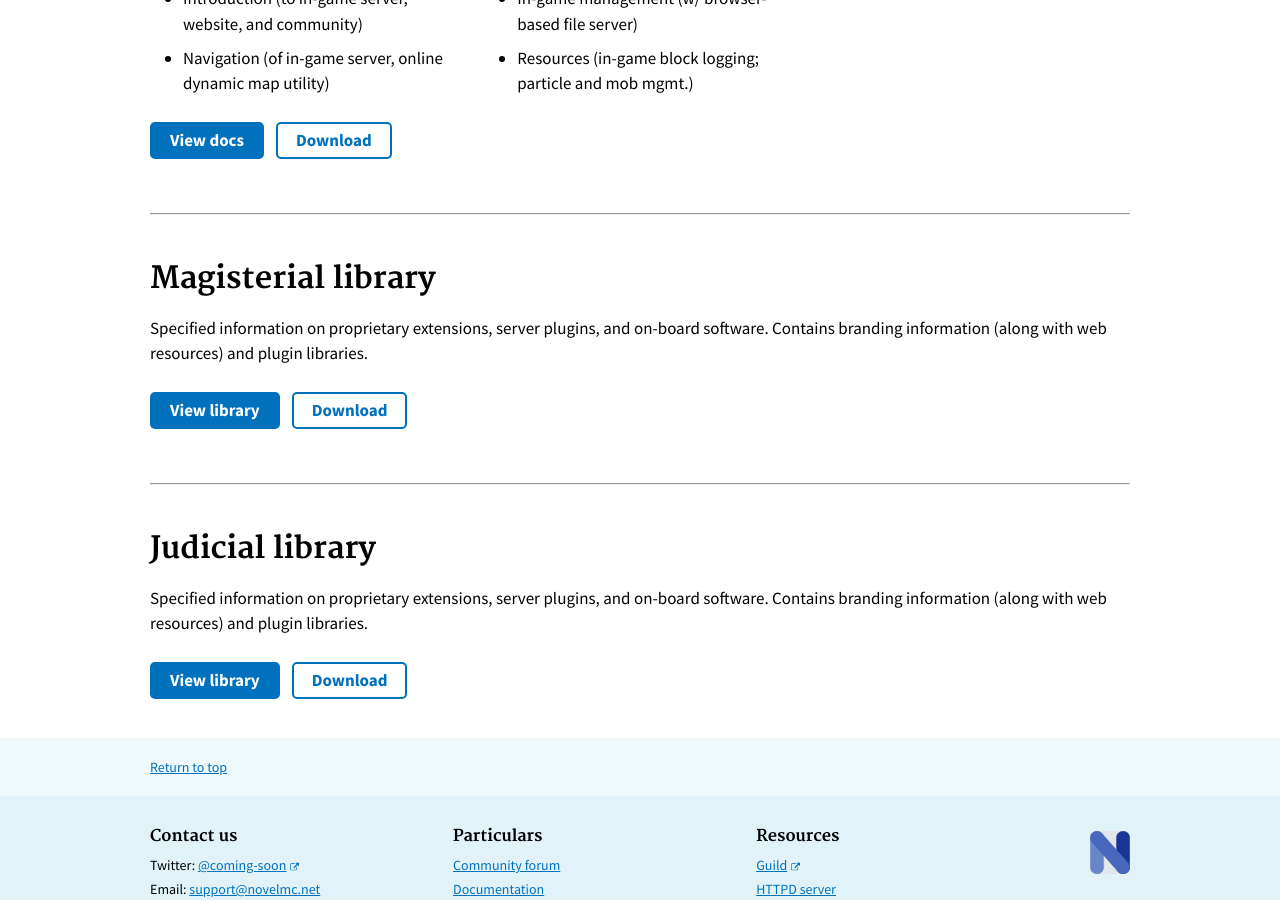
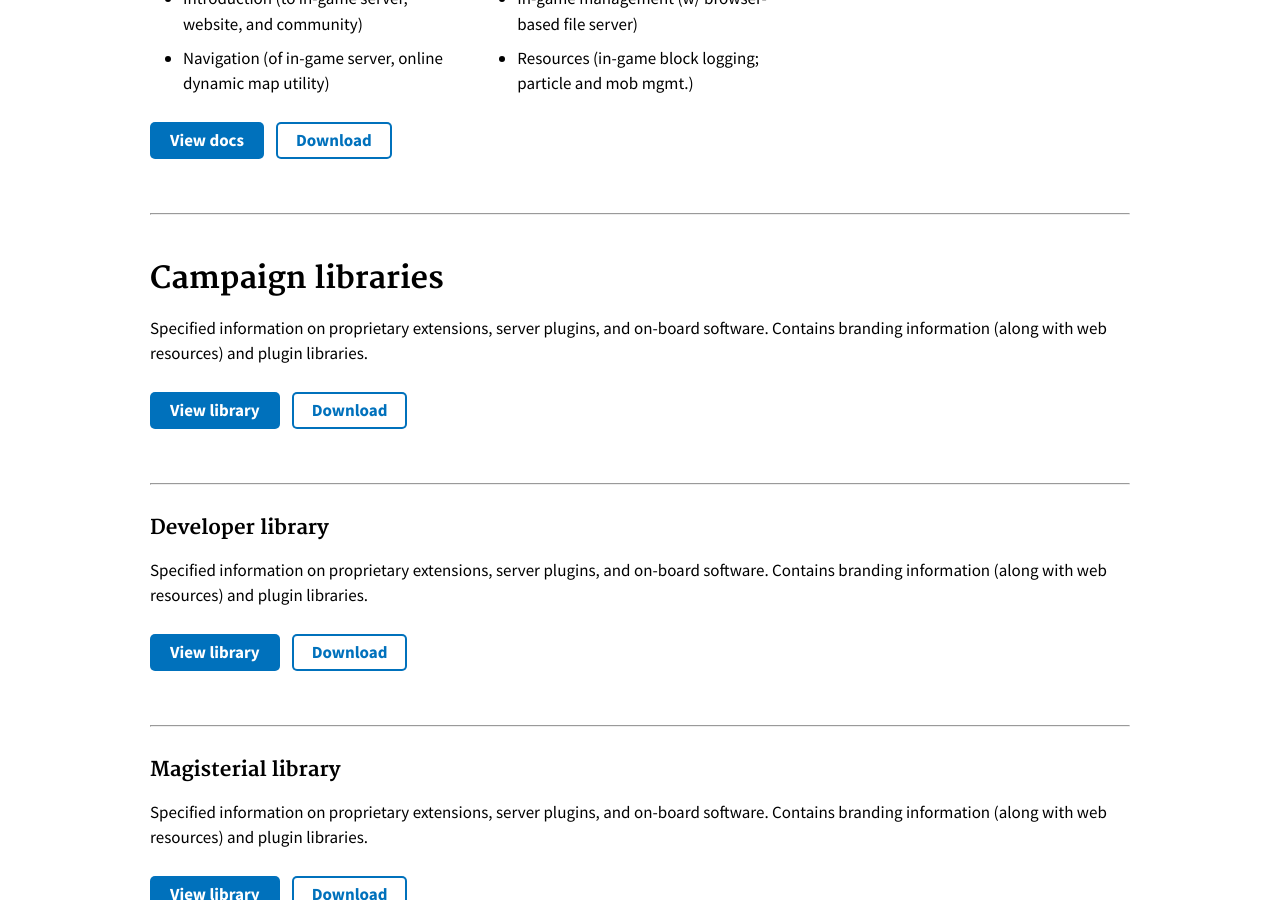
Before and after one commit to serrif/website, a Jekyll site: the page built from main/center.md, in a window 1280 px wide and 900 px high, scrolled down 509 px. Built offline with Jekyll 4.4.1, drawn with Linux system fonts in a browser that asks for light colours.

Commit message:
This is a bad idea

```diff
--- a/main/docs/center.md
+++ b/main/center.md
@@ -42,16 +42,32 @@ Our documentative chambers provide actively-maintained (non-correlative) instruc
 
 <hr style="margin-top: 4.5rem;">
 
-## Magisterial library
+## Campaign libraries
 Specified information on proprietary extensions, server plugins, and on-board software. Contains branding information (along with web resources) and plugin libraries.
 
-<a class="usa-button usa-button" href="../docs">View library</a>
+<a class="usa-button usa-button" href="../library">View library</a>
 <a class="usa-button usa-button-secondary" href="../docs">Download</a>
 
 <hr style="margin-top: 4.5rem;">
 
-## Judicial library
+### Developer library
 Specified information on proprietary extensions, server plugins, and on-board software. Contains branding information (along with web resources) and plugin libraries.
 
-<a class="usa-button usa-button" href="../docs">View library</a>
+<a class="usa-button usa-button" href="../library/dev">View library</a>
 <a class="usa-button usa-button-secondary" href="../docs">Download</a>
+
+<hr style="margin-top: 4.5rem;">
+
+### Magisterial library
+Specified information on proprietary extensions, server plugins, and on-board software. Contains branding information (along with web resources) and plugin libraries.
+
+<a class="usa-button usa-button" href="../library/magisterial">View library</a>
+<a class="usa-button usa-button-secondary" href="../docs">Download</a>
+
+<hr style="margin-top: 4.5rem;">
+
+### Judicial library
+Specified information on proprietary extensions, server plugins, and on-board software. Contains branding information (along with web resources) and plugin libraries.
+
+<a class="usa-button usa-button" href="../library/judicial">View library</a>
+<a class="usa-button usa-button-secondary" href="../docs">Download</a>
```
Also changed, not shown: main/home.md (+1 -1 lines), assets/img/svg/waves.svg (added).
